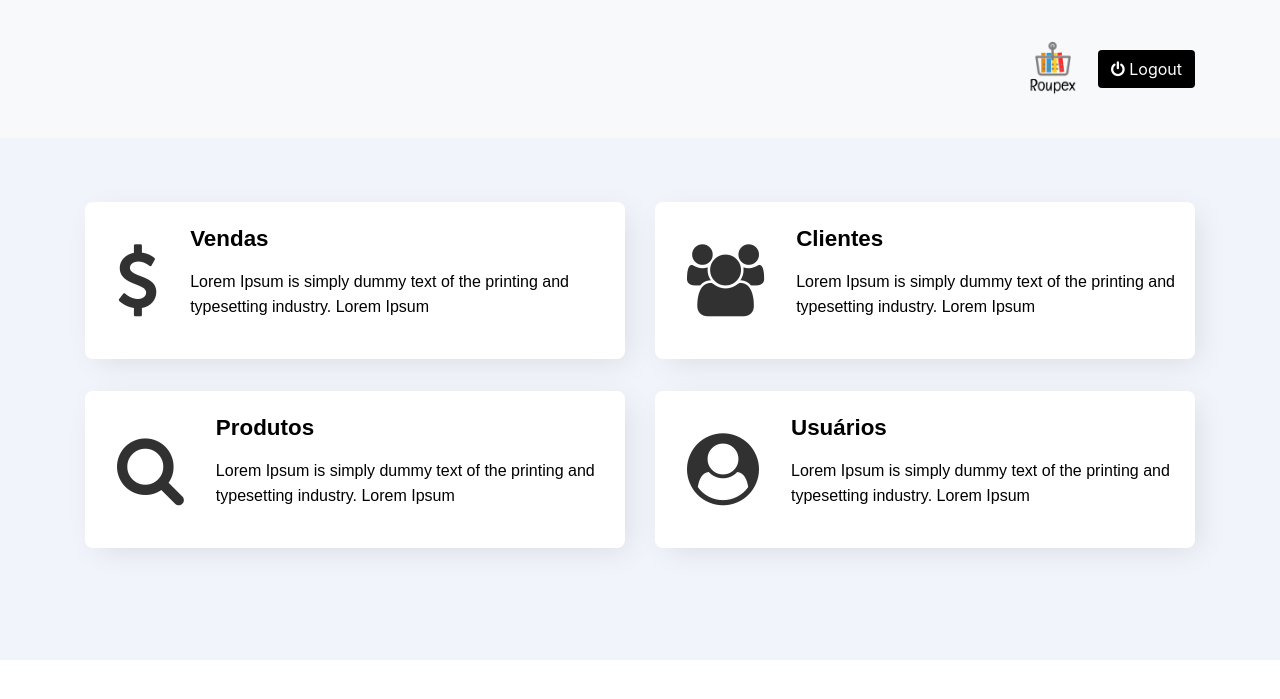
After one commit to CrisPetry/ProjDevWeb, a PHP site: page /View/dashboard.php in a window 1280 px wide. The commit adds this page. Shown: the top 699 px of the page. Run offline with PHP 8.4, Linux system fonts and the light colour scheme; some libraries are stand-ins or nearby versions.

Commit message:
Dashboard pronta e modificações no index e no login

```diff
--- /dev/null
+++ b/Include/estilodash.css
@@ -0,0 +1,64 @@
+
+section {
+    padding-top: 4rem;
+    padding-bottom: 5rem;
+    background-color: #f1f4fa;
+}
+
+.wrap {
+    display: flex;
+    background: white;
+    padding: 1rem 1rem 1rem 1rem;
+    border-radius: 0.5rem;
+    box-shadow: 7px 7px 30px -5px rgba(0, 0, 0, 0.1);
+    margin-bottom: 2rem;
+}
+
+.wrap:hover {
+    background: linear-gradient(135deg, #7ca1f3 0%, #24345a 100%);
+    color: white;
+}
+
+.ico-wrap {
+    margin: auto;
+}
+
+.mbr-iconfont {
+    font-size: 4.5rem !important;
+    color: #313131;
+    margin: 1rem;
+    padding-right: 1rem;
+}
+
+.vcenter {
+    margin: auto;
+}
+
+.mbr-section-title3 {
+    text-align: left;
+}
+
+h2 {
+    margin-top: 0.5rem;
+    margin-bottom: 0.5rem;
+}
+
+.display-5 {
+    font-family: 'Source Sans Pro', sans-serif;
+    font-size: 1.4rem;
+}
+
+.mbr-bold {
+    font-weight: 700;
+}
+
+p {
+    padding-top: 0.5rem;
+    padding-bottom: 0.5rem;
+    line-height: 25px;
+}
+
+.display-6 {
+    font-family: 'Source Sans Pro', sans-serif;
+    font-size: 1rem;
+}
--- /dev/null
+++ b/View/dashboard.php
@@ -0,0 +1,145 @@
+<!DOCTYPE html>
+<html lang="pt-br">
+
+<link href="//maxcdn.bootstrapcdn.com/bootstrap/4.1.1/css/bootstrap.min.css" rel="stylesheet" id="bootstrap-css">
+<script src="//maxcdn.bootstrapcdn.com/bootstrap/4.1.1/js/bootstrap.min.js"></script>
+<script src="//cdnjs.cloudflare.com/ajax/libs/jquery/3.2.1/jquery.min.js"></script>
+
+<head>
+    <meta charset="UTF-8">
+    <meta http-equiv="X-UA-Compatible" content="IE=edge">
+    <meta name="viewport" content="width=device-width, initial-scale=1.0">
+    <title>Dash</title>
+
+    <link rel="stylesheet" href="https://maxcdn.bootstrapcdn.com/font-awesome/4.7.0/css/font-awesome.min.css">
+    <link rel="stylesheet" href="../Include/estilodash.css">
+
+    <style>
+    .btn-black {
+        background-color: #000 !important;
+        color: #fff;
+    }
+
+    .btn-black:hover {
+        text-decoration: none;
+        color: white;
+    }
+
+    body>section>div>div>div:nth-child(4)>a {
+        text-decoration: none;
+        color: black;
+    }
+
+    body>section>div>div>div:nth-child(3)>a {
+        text-decoration: none;
+        color: black;
+    }
+
+    body>section>div>div>div:nth-child(2)>a {
+        text-decoration: none;
+        color: black;
+    }
+
+    body>section>div>div>div:nth-child(1)>a {
+        text-decoration: none;
+        color: black;
+    }
+    </style>
+</head>
+
+<body>
+    <nav class="navbar navbar-light bg-light">
+        <div class="container-fluid">
+
+            <div class="container">
+                <header class="blog-header py-3">
+                    <div class="row flex-nowrap justify-content-between align-items-center">
+                        <div class="col-4 pt-1">
+                        </div>
+                        <div class="col-4 d-flex justify-content-end align-items-center">
+                            <img src="../Include/logo.png" alt="roupex" height="90" width="90">
+                            <a href="../View/login.html" class="btn btn-black">
+                                <i class="fa-power-off fa" aria-hidden="true"></i>
+                                Logout</a>
+                        </div>
+                    </div>
+                </header>
+            </div>
+        </div>
+    </nav>
+    <section>
+        <div class="container">
+            <div class="row mbr-justify-content-center">
+                <div class="col-lg-6 mbr-col-md-10">
+                    <a href="login.html" target="_blank">
+                        <div class="wrap">
+                            <div class="ico-wrap">
+                                <span class="mbr-iconfont fa-dollar fa"></span>
+                            </div>
+                            <div class="text-wrap vcenter">
+                                <h2 class="mbr-fonts-style mbr-bold mbr-section-title3 display-5">
+                                    <span>Vendas</span>
+                                </h2>
+                                <p class="mbr-fonts-style text1 mbr-text display-6">Lorem Ipsum is simply dummy text of
+                                    the
+                                    printing and typesetting industry. Lorem Ipsum</p>
+                            </div>
+                        </div>
+                    </a>
+                </div>
+                <div class="col-lg-6 mbr-col-md-10">
+                    <a href="login.html" target="_blank">
+                        <div class="wrap">
+                            <div class="ico-wrap">
+                                <span class="mbr-iconfont fa-users fa"></span>
+                            </div>
+                            <div class="text-wrap vcenter">
+                                <h2 class="mbr-fonts-style mbr-bold mbr-section-title3 display-5">
+                                    <span>Clientes</span>
+                                </h2>
+                                <p class="mbr-fonts-style text1 mbr-text display-6">Lorem Ipsum is simply dummy text of
+                                    the
+                                    printing and typesetting industry. Lorem Ipsum</p>
+                            </div>
+                        </div>
+                    </a>
+                </div>
+                <div class="col-lg-6 mbr-col-md-10">
+                    <a href="login.html" target="_blank">
+                        <div class="wrap">
+                            <div class="ico-wrap">
+                                <span class="mbr-iconfont fa-search fa"></span>
+                            </div>
+                            <div class="text-wrap vcenter">
+                                <h2 class="mbr-fonts-style mbr-bold mbr-section-title3 display-5">
+                                    <span>Produtos</span>
+                                </h2>
+                                <p class="mbr-fonts-style text1 mbr-text display-6">Lorem Ipsum is simply dummy text of
+                                    the
+                                    printing and typesetting industry. Lorem Ipsum</p>
+                            </div>
+                        </div>
+                    </a>
+                </div>
+                <div class="col-lg-6 mbr-col-md-10">
+                    <a href="login.html" target="_blank">
+                        <div class="wrap">
+                            <div class="ico-wrap">
+                                <span class="mbr-iconfont fa-user-circle fa"></span>
+                            </div>
+                            <div class="text-wrap vcenter">
+                                <h2 class="mbr-fonts-style mbr-bold mbr-section-title3 display-5"> <span>Usuários</span>
+                                </h2>
+                                <p class="mbr-fonts-style text1 mbr-text display-6">Lorem Ipsum is simply dummy text of
+                                    the
+                                    printing and typesetting industry. Lorem Ipsum</p>
+                            </div>
+                        </div>
+                    </a>
+                </div>
+            </div>
+        </div>
+    </section>
+</body>
+
+</html>
```
Also changed, not shown: View/login.html (+14 -1 lines), index.php (+17 -8 lines).
